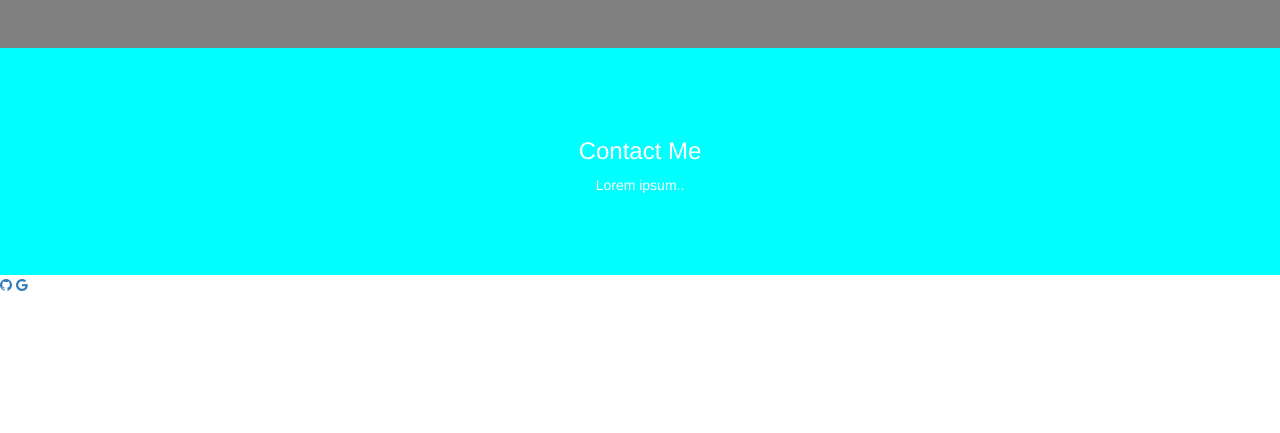
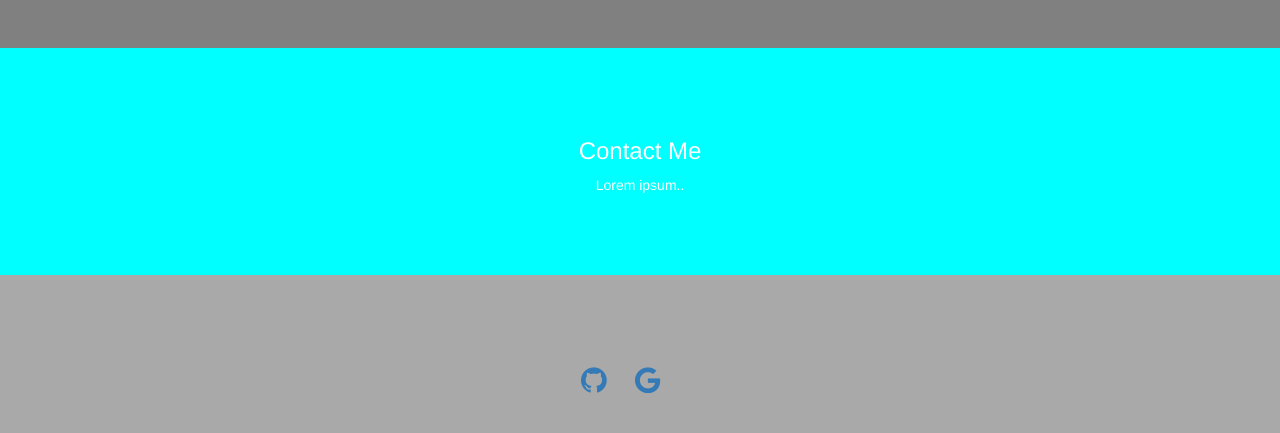
Before and after one commit to blakeathomas/portfolio, a plain HTML site: page index.html in a window 1280 px wide. Shown: the part 989-1422 px from the top of the page. Before the commit the page ends 1284 px from the top, so only its background shows below. Drawn offline with nearby package versions, Linux system fonts and the light colour scheme.

Commit message:
added css to social media icons

```diff
--- a/index.html
+++ b/index.html
@@ -29,9 +29,15 @@
                   background-color:cyan;
                   color:white;
                 }
-                .img-small{
-                  height: 200px;
-                  width:  200px;
+                .bg-4{
+                  background-color: darkgrey;
+                }
+                .fa{
+                  padding: 20px;
+                  font-size: 30px;
+                  width: 50px;
+                  text-align: center;
+                  text-decoration: none;
                 }
 
                 .container-fluid {
@@ -81,7 +87,7 @@
       <p>Lorem ipsum..</p>
       </div>
 
-   <div>
+   <div class="container-fluid text-center bg-4">
      <a href="#" class="fa fa-github"></a>
      <a href="#" class="fa fa-google"></a>
      <a href="#" class="fa fa-twiter"></a>
```
